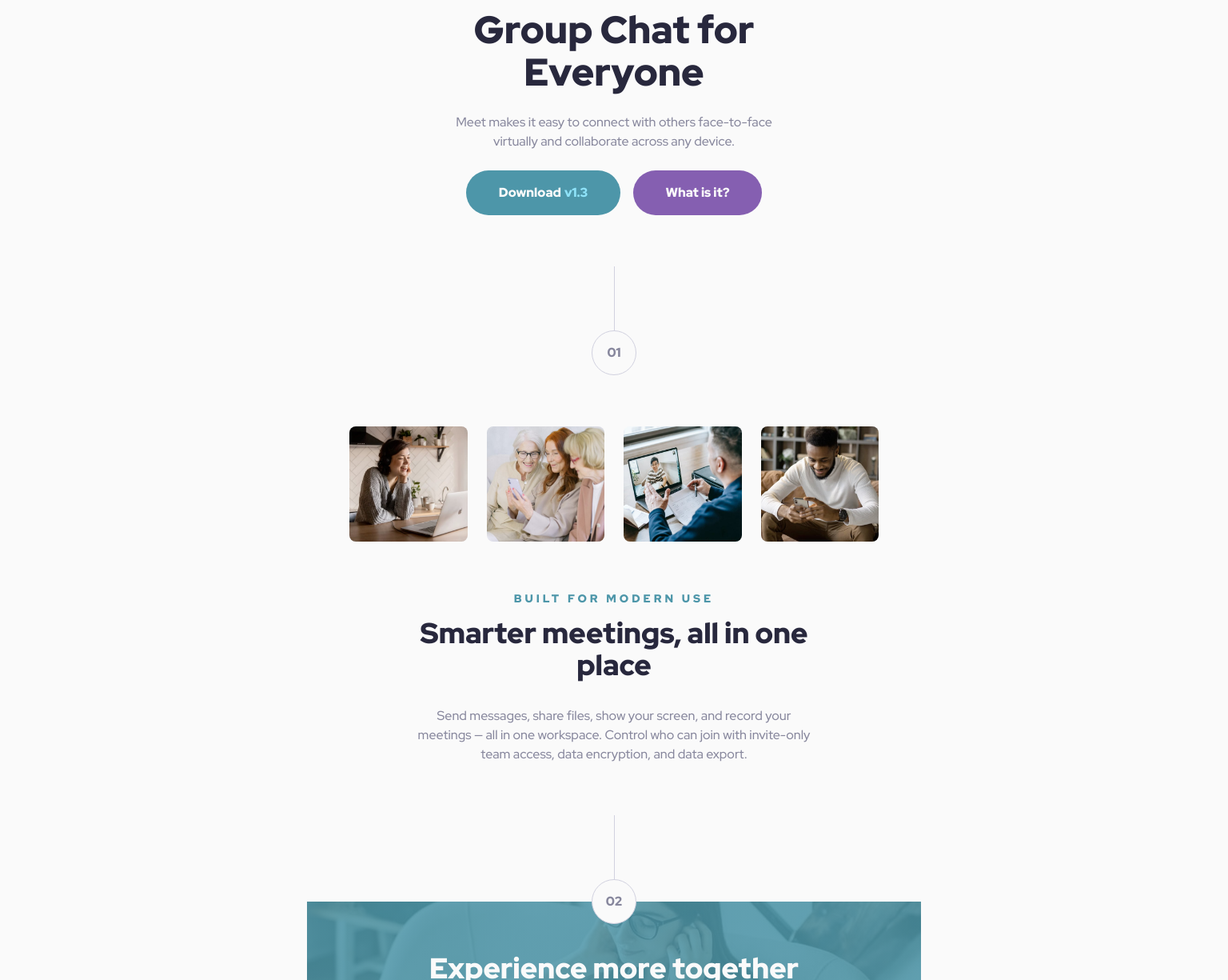
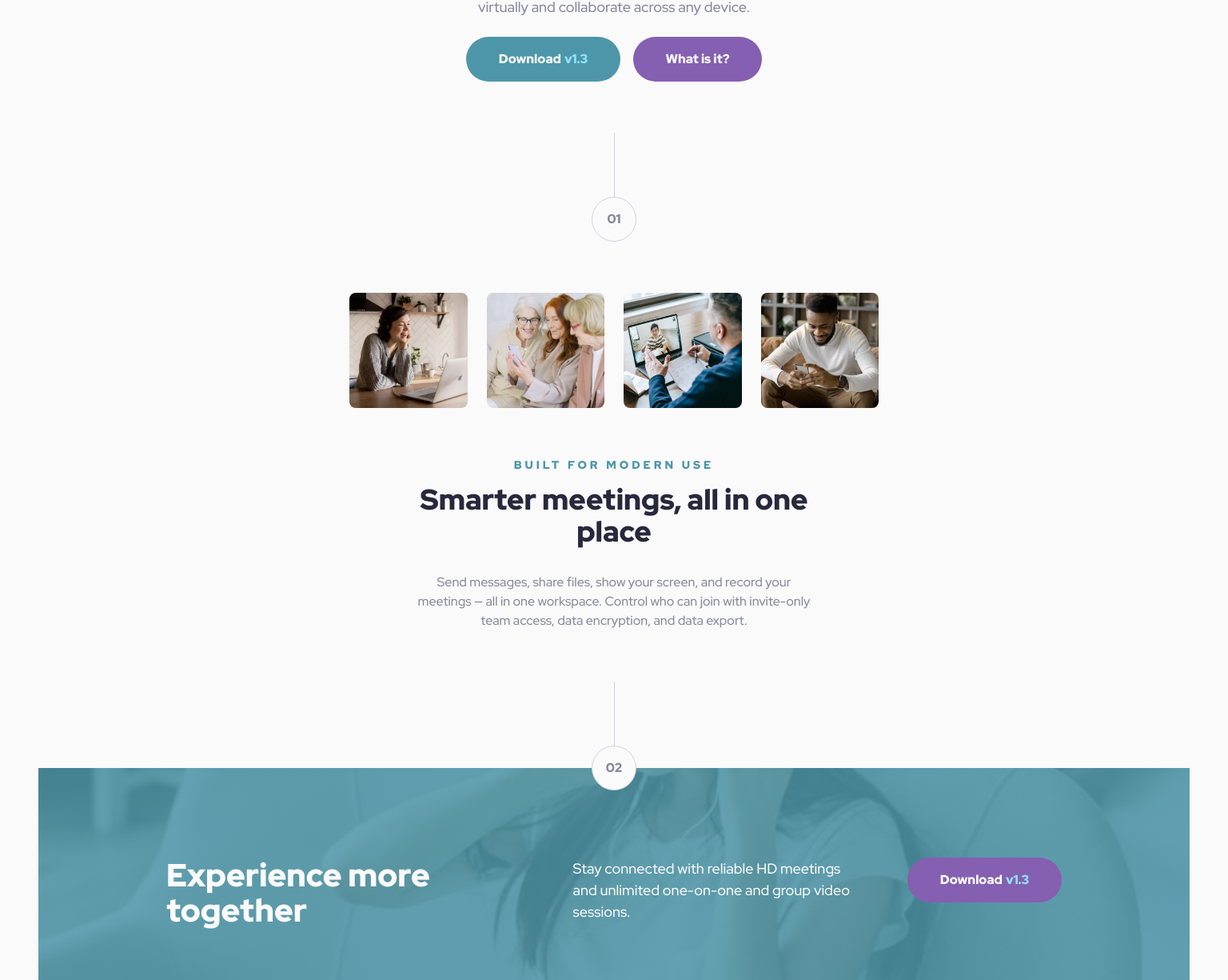
Before and after one commit to samirtamang33/meet-landing-page, a Next.js app: page / in a window 1536 px wide. Shown: the part 337-1562 px from the top of the page at 80% size. Built offline with nearby package versions, Linux system fonts and the light colour scheme.

Commit message:
comlete desktop accept Group image

```diff
--- a/src/app/page.module.css
+++ b/src/app/page.module.css
@@ -15,9 +15,9 @@
 }
 
 /* Desktop and up */
-/* @media (min-width: 1440px) {
+@media (min-width: 1440px) {
   .main {
-    max-width: 1200px;
-    padding: 3rem;
+    max-width: 1440px;
+    width: 100%;
   }
-} */
+}
--- a/src/components/Footer.module.css
+++ b/src/components/Footer.module.css
@@ -23,7 +23,7 @@
   display: flex;
   flex-direction: column;
   gap: var(--spacing-300);
-  max-width: 504px;
+  /* max-width: 504px; */
   width: 100%;
 }
 
@@ -68,3 +68,33 @@
     font-size: var(--font-size-sm);
   }
 }
+
+@media (min-width: 1440px) {
+  .footerHero {
+    flex-direction: row;
+    padding: var(--spacing-1400) var(--spacing-1000);
+    max-width: 1440px;
+    width: 100%;
+  }
+  .footerContent {
+    flex-direction: row;
+    max-width: 1120px;
+    width: 100%;
+    justify-content: space-between;
+    gap: var(--spacing-400);
+  }
+  .footerContent h1 {
+    font-size: var(--font-size-xl);
+    text-align: left;
+    max-width: 445px;
+  }
+  .footerContent p {
+    font-size: var(--font-size-md);
+    text-align: left;
+    max-width: 355px;
+  }
+  .footerButton {
+    align-items: start;
+    max-width: 256px;
+  }
+}
--- a/src/components/Hero.module.css
+++ b/src/components/Hero.module.css
@@ -46,7 +46,7 @@
   justify-content: center;
   gap: var(--spacing-200);
 }
-
+/* Tablet Media Query */
 @media (min-width: 768px) {
   .heroText {
     max-width: 448.3px;
@@ -61,3 +61,19 @@
     flex-direction: row;
   }
 }
+/* Desktop Media Query */
+@media (min-width: 1440px) {
+  .hero {
+    flex-direction: row;
+  }
+
+  .heroImage {
+    display: none;
+  }
+  .heroTitle {
+    font-size: var(--font-size-xxl);
+  }
+  .heroSubtitle {
+    font-size: var(--font-size-md);
+  }
+}
```
